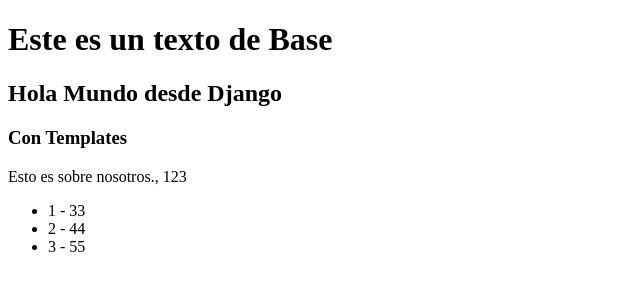
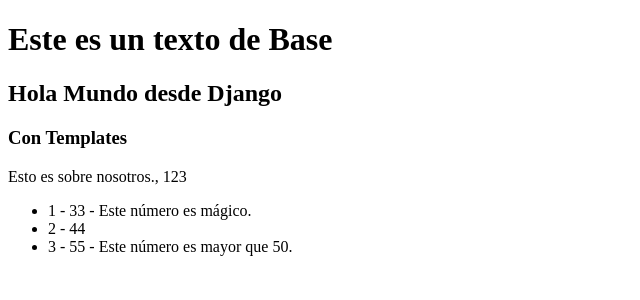
Before and after one commit to arivasc/Django, a Django app: page / in a window 1280 px wide. Shown: the part 88-388 px from the top of the page, without its empty margins (0-640 px from the left). Run offline with Django 3.2, Linux system fonts and the light colour scheme.

Commit message:
Utilizando 'if' en home.html.

```diff
--- a/templates/home.html
+++ b/templates/home.html
@@ -8,7 +8,13 @@
 </p>
 <ul>
     {% for myItem in myList %}
-        <li>{{forloop.counter}} - {{ myItem }}</li>
+        <li>{{forloop.counter}} - {{ myItem }}
+        {% if myItem == 33 %}
+            - Este número es mágico.
+        {% elif myItem > 50 %}
+            - Este número es mayor que 50.
+        {% endif %}
+        </li>
     {% endfor %}
 </ul>
 {% endblock %}
```
